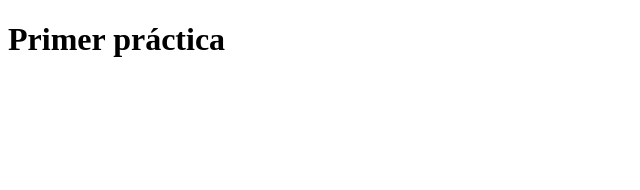
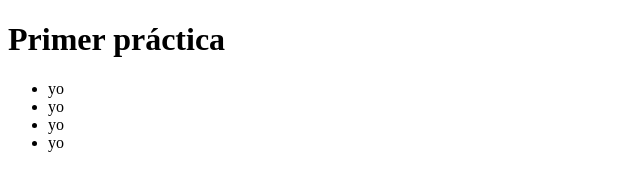
Before and after one commit to j0rg312/Tarea-Git-Github, a plain HTML site: page index.html in a window 1280 px wide. Shown: the whole page, without its empty margins (0-640 px from the left). Drawn offline with Linux system fonts and the light colour scheme.

Commit message:
Added card

```diff
--- a/index.html
+++ b/index.html
@@ -8,6 +8,14 @@
 <body>
     <div class="title">
         <h1>Primer práctica</h1>
+        <div class="card-container">
+            <ul>
+                <li>yo</li>
+                <li>yo</li>
+                <li>yo</li>
+                <li>yo</li>
+            </ul>
+        </div>
     </div>
 </body>
 </html>
```
